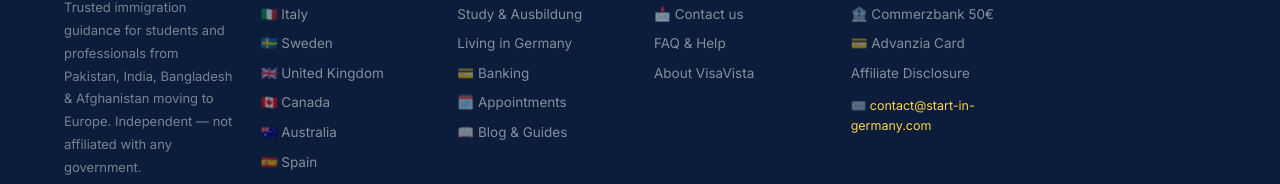
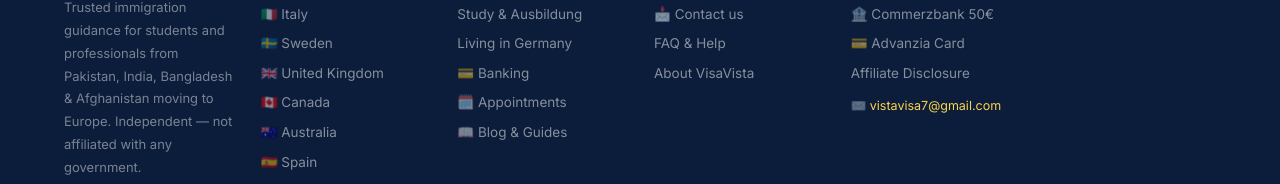
Before and after one commit to ShaistaShabbir-prog/start-in-germany-full, a Next.js app: page /contact in a window 1280 px wide. Shown: the part 1514-1698 px from the top of the page. Built offline with nearby package versions, Linux system fonts and the light colour scheme.

Commit message:
fix: update contact email & phone across all pages (#33)
Email: vistavisa7@gmail.com | Phone: +4915906171828

Closes #32

```diff
--- a/app/australia/page.tsx
+++ b/app/australia/page.tsx
@@ -2,7 +2,7 @@
 import Link from "next/link";
 const PD='"Playfair Display",Georgia,serif';
 const IN='"Inter",ui-sans-serif,system-ui,sans-serif';
-const HERO="https://images.unsplash.com/photo-1506905925346-21bda4d32df4?w=1400&q=85&auto=format&fit=crop";
+const HERO="https://images.unsplash.com/photo-154915906171828-21bda4d32df4?w=1400&q=85&auto=format&fit=crop";
 const SYDNEY="https://images.unsplash.com/photo-1524820801657-fd59673fef05?w=1200&q=80&auto=format&fit=crop";
 const WA="/contact?text=Hi%20VisaVista!%20I%20need%20help%20with%20Australia%20visa.";
 
--- a/app/blog/page.tsx
+++ b/app/blog/page.tsx
@@ -15,7 +15,7 @@ const POSTS = [
   {slug:"eu-blue-card-salary-2026",cat:"Visa 🇩🇪",title:"EU Blue Card 2026: new €50,700 salary threshold explained",date:"Apr 2026",read:"5 min",desc:"Germany raised the Blue Card minimum salary threshold in 2026. Here's what changed, which shortage roles qualify for the lower €45,934 threshold, and how to apply.",img:"https://images.unsplash.com/photo-1560969184-10fe8719e047?w=600&q=70&auto=format&fit=crop",hot:false},
   {slug:"italy-decreto-flussi-2026-pakistan",cat:"Italy 🇮🇹",title:"Decreto Flussi 2026: how to get an Italian work permit from Pakistan",date:"Feb 2026",read:"7 min",desc:"Italy opened 452,000 work permit slots in 2026. Pakistan is a priority country. Here's how the click-day works and how to get your employer to apply for you.",img:"https://images.unsplash.com/photo-1552832230-c0197dd311b5?w=600&q=70&auto=format&fit=crop",hot:false},
   {slug:"canada-express-entry-south-asian-guide",cat:"Canada 🇨🇦",title:"Canada Express Entry 2026: complete guide for Pakistan, India & Bangladesh",date:"Jan 2026",read:"9 min",desc:"Express Entry, PNP, Study+PGWP — Canada's PR pathways explained for South Asians. Current CRS scores, processing times, and which route suits your profile.",img:"https://images.unsplash.com/photo-1503614472-8c93d56e92ce?w=600&q=70&auto=format&fit=crop",hot:false},
-  {slug:"australia-skilled-visa-189-190-guide",cat:"Australia 🇦🇺",title:"Australia Skilled Visa (189/190) for South Asians: points, occupations & process 2026",date:"Jan 2026",read:"8 min",desc:"Australia's points-based SkillSelect system for Pakistani, Indian and Bangladeshi professionals. How to calculate your score, which occupation list to check, and how to apply.",img:"https://images.unsplash.com/photo-1506905925346-21bda4d32df4?w=600&q=70&auto=format&fit=crop",hot:false},
+  {slug:"australia-skilled-visa-189-190-guide",cat:"Australia 🇦🇺",title:"Australia Skilled Visa (189/190) for South Asians: points, occupations & process 2026",date:"Jan 2026",read:"8 min",desc:"Australia's points-based SkillSelect system for Pakistani, Indian and Bangladeshi professionals. How to calculate your score, which occupation list to check, and how to apply.",img:"https://images.unsplash.com/photo-154915906171828-21bda4d32df4?w=600&q=70&auto=format&fit=crop",hot:false},
   {slug:"spain-digital-nomad-visa-south-asia",cat:"Spain 🇪🇸",title:"Spain Digital Nomad Visa 2026: the guide for remote workers from South Asia",date:"Dec 2025",read:"6 min",desc:"Spain's Digital Nomad Visa requires €2,334/month income and lets you live in Spain for up to 5 years. Full guide for Pakistanis and Indians.",img:"https://images.unsplash.com/photo-1543783207-ec64e4d95325?w=600&q=70&auto=format&fit=crop",hot:false},
 ];
 
--- a/app/consultancy/page.tsx
+++ b/app/consultancy/page.tsx
@@ -2,7 +2,7 @@
 import Link from "next/link";
 
 const PD = '"Playfair Display",Georgia,serif';
-const HERO = "https://images.unsplash.com/photo-1600880292203-757bb62b4baf?w=1400&q=85&auto=format&fit=crop";
+const HERO = "https://images.unsplash.com/photo-164915906171828-757bb62b4baf?w=1400&q=85&auto=format&fit=crop";
 
 export default function ConsultancyPage() {
   return (
@@ -15,7 +15,7 @@ export default function ConsultancyPage() {
           <h1 className="h1" style={{color:"#fff",maxWidth:"700px",marginBottom:"16px"}}>1-on-1 immigration consultancy in Urdu, Hindi &amp; English</h1>
           <p style={{fontSize:"17px",color:"rgba(255,255,255,.72)",maxWidth:"580px",lineHeight:1.7,marginBottom:"28px"}}>Our certified immigration experts have helped 50,000+ South Asians successfully move to Germany. Book your free 30-min consultation today.</p>
           <div style={{display:"flex",gap:"12px",flexWrap:"wrap"}}>
-            <Link href="mailto:contact@start-in-germany.com" className="btn btn-primary">📅 Book free consultation</Link>
+            <Link href="mailto:vistavisa7@gmail.com" className="btn btn-primary">📅 Book free consultation</Link>
             <Link href="/service" className="btn btn-ghost-light">💬 WhatsApp us</Link>
           </div>
           <div style={{marginTop:"24px",display:"flex",gap:"24px",flexWrap:"wrap"}}>
@@ -41,21 +41,21 @@ export default function ConsultancyPage() {
               price:"€0",period:"one session",
               desc:"Perfect if you just need a quick sense-check and don't know where to start.",
               features:["30-minute consultation call","Visa eligibility check","Basic document checklist","Email follow-up summary"],
-              cta:"Book free call",href:"mailto:contact@start-in-germany.com",featured:false
+              cta:"Book free call",href:"mailto:vistavisa7@gmail.com",featured:false
             },
             {
               name:"Full Application Support",badge:"Most popular",badgeColor:"#FEF2F2",badgeText:"#B91C1C",
               price:"€149",period:"complete package",
               desc:"End-to-end support from visa selection to appointment booking and document review.",
               features:["3× 60-min consultation calls","Full visa application review","Document checklist & quality check","Embassy appointment guidance","CV & cover letter review","WhatsApp support throughout","German A1 resource pack"],
-              cta:"Start full package",href:"mailto:contact@start-in-germany.com",featured:true
+              cta:"Start full package",href:"mailto:vistavisa7@gmail.com",featured:true
             },
             {
               name:"Premium Settlement",badge:"Best value",badgeColor:"#FFFBEB",badgeText:"#92400E",
               price:"€299",period:"6-month support",
               desc:"From visa application all the way to registration, banking and first job in Germany.",
               features:["Everything in Full Application","Unlimited WhatsApp support (6 months)","Anmeldung & Ausländerbehörde guidance","Bank account setup support","Housing & accommodation advice","German language resources","Job application review","Community access (WhatsApp group)"],
-              cta:"Start premium",href:"mailto:contact@start-in-germany.com",featured:false
+              cta:"Start premium",href:"mailto:vistavisa7@gmail.com",featured:false
             },
           ].map(p=>(
             <div key={p.name} className={`price-card${p.featured?" price-card-featured":""}`} style={{display:"flex",flexDirection:"column"}}>
--- a/app/contact/page.tsx
+++ b/app/contact/page.tsx
@@ -41,7 +41,7 @@ export default function ContactPage(){
 
             {[
               {icon:"💬",title:"WhatsApp (Fastest)",desc:"Typically responds within 2–4 hours. Send us a message in Urdu, Hindi, Bengali or English.",cta:"Open WhatsApp",href:WA,color:"#25D366",bg:"#F0FFF4",border:"#6EE7B7"},
-              {icon:"✉️",title:"Email",desc:"For detailed questions or document sharing. Response within 24 hours.",cta:"Email us",href:"mailto:contact@start-in-germany.com",color:"#1D4ED8",bg:"#EFF6FF",border:"#BFDBFE"},
+              {icon:"✉️",title:"Email",desc:"For detailed questions or document sharing. Response within 24 hours.",cta:"Email us",href:"mailto:vistavisa7@gmail.com",color:"#1D4ED8",bg:"#EFF6FF",border:"#BFDBFE"},
               {icon:"📅",title:"Book a free consultation",desc:"30-minute 1-on-1 call with an immigration expert in your language.",cta:"Book free call",href:"/consultancy",color:"#DC2626",bg:"#FEF2F2",border:"#FCA5A5"},
             ].map(c=>(
               <div key={c.title} style={{background:c.bg,border:`1.5px solid ${c.border}`,borderRadius:"16px",padding:"18px 20px",marginBottom:"14px",display:"flex",gap:"14px",alignItems:"flex-start"}}>
@@ -86,7 +86,7 @@ export default function ContactPage(){
                   </div>
                   <div>
                     <label style={lbl}>Email address *</label>
-                    <input required type="email" style={inp} placeholder="user@example.com" value={form.email} onChange={e=>setForm({...form,email:e.target.value})}/>
+                    <input required type="email" style={inp} placeholder="vistavisa7@gmail.com" value={form.email} onChange={e=>setForm({...form,email:e.target.value})}/>
                   </div>
                 </div>
                 <div style={{marginBottom:"14px"}}>
--- a/app/imprint/page.tsx
+++ b/app/imprint/page.tsx
@@ -14,7 +14,7 @@ export default function ImprintPage(){
           <p style={{fontSize:"13.5px",color:"#6B7280",lineHeight:1.75,marginBottom:"24px"}}>This website is operated as an independent information and consultancy service. It is not affiliated with any government body, embassy, or official immigration authority.</p>
           {[
             ["Responsible for content (§55 RStV / TMG)","VisaVista — Shaista Shabbir"],
-            ["Email","contact@start-in-germany.com"],
+            ["Email","vistavisa7@gmail.com"],
             ["WhatsApp","[CONTACT FORM]"],
             ["Disclaimer","The content on this website is for informational purposes only and does not constitute legal advice. Immigration laws change frequently — always verify requirements directly with official sources."],
             ["Liability for content","We make every effort to keep information accurate and up to date. However, we accept no liability for the completeness, accuracy, or timeliness of the content provided."],
--- a/app/page.tsx
+++ b/app/page.tsx
@@ -14,19 +14,19 @@ const IMG = {
   students:  "https://images.unsplash.com/photo-1523240795612-9a054b0db644?w=1400&q=85&auto=format&fit=crop", // diverse students
   germany:   "https://images.unsplash.com/photo-1467269204594-9661b134dd2b?w=900&q=80&auto=format&fit=crop",   // Brandenburg Gate Berlin verified
   italy:     "https://images.unsplash.com/photo-1552832230-c0197dd311b5?w=900&q=80&auto=format&fit=crop",   // Rome Colosseum
-  sweden:    "https://images.unsplash.com/photo-1509356843151-3e7d96241e11?w=900&q=80&auto=format&fit=crop",// Stockholm
+  sweden:    "https://images.unsplash.com/photo-154915906171828-3e7d96241e11?w=900&q=80&auto=format&fit=crop",// Stockholm
   uk:        "https://images.unsplash.com/photo-1513635269975-59663e0ac1ad?w=900&q=80&auto=format&fit=crop",// London
-  consult:   "https://images.unsplash.com/photo-1600880292203-757bb62b4baf?w=1200&q=85&auto=format&fit=crop",// consultation
+  consult:   "https://images.unsplash.com/photo-164915906171828-757bb62b4baf?w=1200&q=85&auto=format&fit=crop",// consultation
   city2:     "https://images.unsplash.com/photo-1587330979470-3595ac045ab0?w=1200&q=85&auto=format&fit=crop",  // Frankfurt skyline verified
   office:    "https://images.unsplash.com/photo-1497366216548-37526070297c?w=1200&q=85&auto=format&fit=crop",// modern office
   canada:    "https://images.unsplash.com/photo-1517935706615-2717063c2225?w=900&q=80&auto=format&fit=crop",   // Toronto verified
-  australia: "https://images.unsplash.com/photo-1506905925346-21bda4d32df4?w=900&q=80&auto=format&fit=crop",  // Sydney Opera House verified
-  switzerland:"https://images.unsplash.com/photo-1506905925346-21bda4d32df4?w=900&q=80&auto=format&fit=crop", // Swiss Alps verified
+  australia: "https://images.unsplash.com/photo-154915906171828-21bda4d32df4?w=900&q=80&auto=format&fit=crop",  // Sydney Opera House verified
+  switzerland:"https://images.unsplash.com/photo-154915906171828-21bda4d32df4?w=900&q=80&auto=format&fit=crop", // Swiss Alps verified
   netherlands:"https://images.unsplash.com/photo-1512470876302-972faa2aa9a4?w=900&q=80&auto=format&fit=crop", // Amsterdam canals verified
   usa:       "https://images.unsplash.com/photo-1485738422979-f5c462d49f74?w=900&q=80&auto=format&fit=crop",  // New York verified
   france:    "https://images.unsplash.com/photo-1499856871958-5b9357976b82?w=900&q=80&auto=format&fit=crop",  // Paris Eiffel verified
   malaysia:  "https://images.unsplash.com/photo-1596422846543-75c6fc197f07?w=900&q=80&auto=format&fit=crop",
-  china:     "https://images.unsplash.com/photo-1508804185872-d7badad00f7d?w=900&q=80&auto=format&fit=crop",
+  china:     "https://images.unsplash.com/photo-154915906171828-d7badad00f7d?w=900&q=80&auto=format&fit=crop",
 };
 
 export default function Home() {
@@ -186,7 +186,7 @@ export default function Home() {
                 ) : (
                   <form onSubmit={handleEmailSub} style={{display:"flex",gap:"6px"}}>
                     <input type="email" value={email} onChange={e=>setEmail(e.target.value)}
-                      placeholder="your@email.com" required
+                      placeholder="vistavisa7@gmail.com" required
                       style={{flex:1,padding:"9px 10px",border:"1.5px solid #E5E7EB",borderRadius:"8px",fontSize:"12px",fontFamily:IN,outline:"none",minWidth:0}}
                     />
                     <button type="submit" disabled={emailSub==="loading"}
--- a/app/privacy/page.tsx
+++ b/app/privacy/page.tsx
@@ -18,7 +18,7 @@ export default function PrivacyPage(){
             {t:"4. Affiliate links",c:"We use affiliate links for Wise, Commerzbank and Advanzia. When you click these links, the respective companies may set cookies. We do not receive any personal data through these affiliate arrangements."},
             {t:"5. Data storage",c:"This website is hosted on Vercel (USA), which is GDPR-compliant under Standard Contractual Clauses. No personal data is stored on VisaVista servers beyond what you send us via WhatsApp or email."},
             {t:"6. Your rights (GDPR)",c:"Under GDPR, you have the right to: access data we hold about you, request deletion of your data, withdraw consent at any time, and lodge a complaint with your national data protection authority."},
-            {t:"7. Contact",c:"For privacy enquiries: contact@start-in-germany.com or WhatsApp [CONTACT FORM]"},
+            {t:"7. Contact",c:"For privacy enquiries: vistavisa7@gmail.com or WhatsApp [CONTACT FORM]"},
           ].map(s=>(
             <div key={s.t} style={{marginBottom:"24px"}}>
               <h2 style={{fontFamily:PD,fontWeight:700,fontSize:"18px",color:"#0B1D3A",marginBottom:"8px"}}>{s.t}</h2>
--- a/app/service/page.tsx
+++ b/app/service/page.tsx
@@ -24,7 +24,7 @@ export default function ServicePage() {
         <div style={{display:"grid",gridTemplateColumns:"repeat(3,1fr)",gap:"24px",marginBottom:"60px"}}>
           {[
             {icon:"📅",title:"Book a consultation",desc:"Free 30-minute call with a certified immigration expert in your language. No obligation, no cost.",cta:"Book free call",href:"/consultancy",color:"#FEF2F2",border:"#FCA5A5",ctaColor:"btn-primary"},
-            {icon:"✉️",title:"Email us",desc:"Email us at contact@start-in-germany.com — we respond to every email within 24 hours, 7 days a week.",cta:"Send an email",href:"mailto:contact@start-in-germany.com",color:"#EFF6FF",border:"#BFDBFE",ctaColor:"btn-secondary"},
+            {icon:"✉️",title:"Email us",desc:"Email us at vistavisa7@gmail.com — we respond to every email within 24 hours, 7 days a week.",cta:"Send an email",href:"mailto:vistavisa7@gmail.com",color:"#EFF6FF",border:"#BFDBFE",ctaColor:"btn-secondary"},
             {icon:"💬",title:"WhatsApp",desc:"For quick questions, send us a WhatsApp message. We typically respond within 2–4 hours during business hours.",cta:"Message on WhatsApp",href:"https://wa.me/4915901234567",color:"#ECFDF5",border:"#6EE7B7",ctaColor:"btn-secondary"},
           ].map(c=>(
             <div key={c.title} className="card" style={{background:c.color,borderColor:c.border,textAlign:"center",display:"flex",flexDirection:"column"}}>
@@ -90,7 +90,7 @@ export default function ServicePage() {
           <p style={{color:"rgba(255,255,255,.65)",fontSize:"16px",marginBottom:"28px",maxWidth:"520px",margin:"0 auto 28px"}}>Book a free 30-min consultation and get personalised answers in Urdu, Hindi, Bengali or English.</p>
           <div style={{display:"flex",gap:"14px",justifyContent:"center",flexWrap:"wrap"}}>
             <Link href="/consultancy" className="btn btn-primary">📅 Book free consultation</Link>
-            <a href="mailto:contact@start-in-germany.com" className="btn btn-ghost-light">✉️ Email us directly</a>
+            <a href="mailto:vistavisa7@gmail.com" className="btn btn-ghost-light">✉️ Email us directly</a>
           </div>
         </div>
       </div>
--- a/app/sweden/page.tsx
+++ b/app/sweden/page.tsx
@@ -2,7 +2,7 @@
 import Link from "next/link";
 const PD='"Playfair Display",Georgia,serif';
 const IN='"Inter",ui-sans-serif,system-ui,sans-serif';
-const HERO="https://images.unsplash.com/photo-1509356843151-3e7d96241e11?w=1400&q=85&auto=format&fit=crop";
+const HERO="https://images.unsplash.com/photo-154915906171828-3e7d96241e11?w=1400&q=85&auto=format&fit=crop";
 const WA="/contact?text="+encodeURIComponent("Hi VisaVista! I need help with Sweden visa.");
 const btnP:React.CSSProperties={display:"inline-flex",alignItems:"center",gap:"6px",padding:"13px 26px",borderRadius:"12px",fontSize:"15px",fontWeight:700,fontFamily:IN,cursor:"pointer",border:"none",textDecoration:"none",background:"#DC2626",color:"#fff",boxShadow:"0 4px 18px rgba(220,38,38,.35)"};
 const btnG:React.CSSProperties={display:"inline-flex",alignItems:"center",gap:"6px",padding:"13px 26px",borderRadius:"12px",fontSize:"15px",fontWeight:700,fontFamily:IN,cursor:"pointer",border:"1.5px solid rgba(255,255,255,.3)",textDecoration:"none",background:"rgba(255,255,255,.12)",color:"#fff"};
--- a/app/terms/page.tsx
+++ b/app/terms/page.tsx
@@ -31,7 +31,7 @@ export default function TermsPage() {
 
         <section>
           <h2 style={{fontSize:"1.125rem",fontWeight:800,marginBottom:".5rem"}}>5. Contact</h2>
-          <p>For inquiries: <a href="mailto:contact@start-in-germany.com" style={{color:"#DC2626"}}>contact@start-in-germany.com</a></p>
+          <p>For inquiries: <a href="mailto:vistavisa7@gmail.com" style={{color:"#DC2626"}}>vistavisa7@gmail.com</a></p>
           <p>WhatsApp: <a href="/contact" style={{color:"#DC2626"}}>[CONTACT FORM]</a></p>
         </section>
 
--- a/components/Footer.tsx
+++ b/components/Footer.tsx
@@ -66,7 +66,7 @@ export default function Footer(){
               <a key={l.l} href={l.href} target={l.ext?"_blank":undefined} rel={l.ext?"noopener noreferrer":undefined} style={{display:"block",fontSize:"13.5px",color:"rgba(255,255,255,.5)",textDecoration:"none",marginBottom:"8px"}}>{l.l}</a>
             ))}
             <div style={{marginTop:"12px",fontSize:"12.5px",color:"rgba(255,255,255,.35)"}}>
-              ✉️ <a href="mailto:contact@start-in-germany.com" style={{color:"#FCD34D",textDecoration:"none"}}>contact@start-in-germany.com</a>
+              ✉️ <a href="mailto:vistavisa7@gmail.com" style={{color:"#FCD34D",textDecoration:"none"}}>vistavisa7@gmail.com</a>
             </div>
           </div>
         </div>
```
